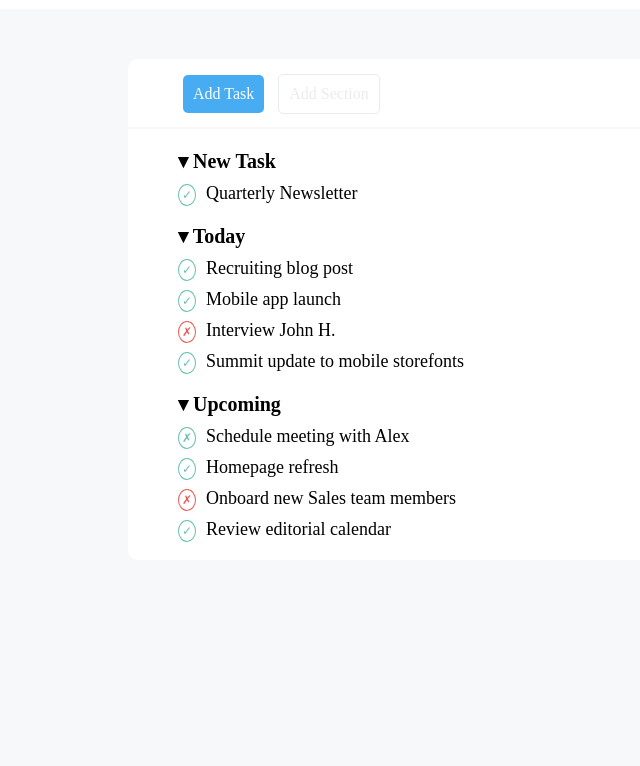
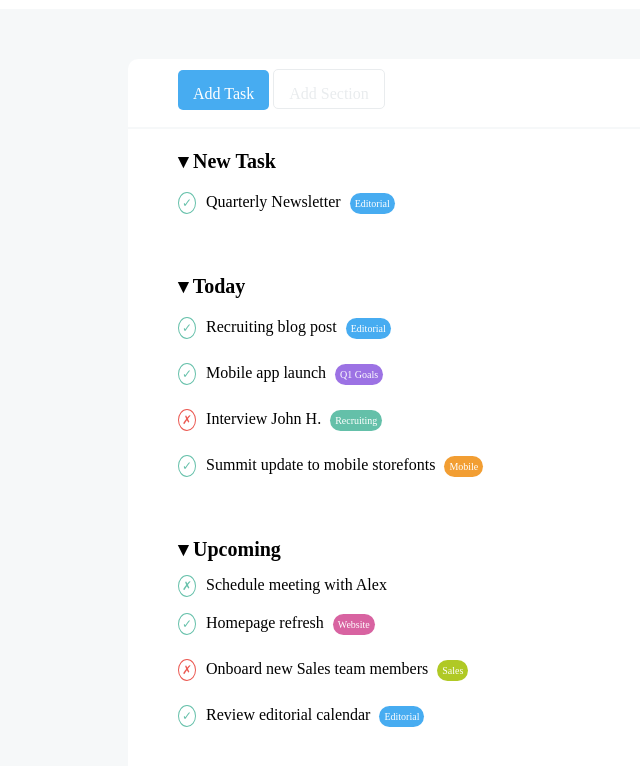
Before and after one commit to davidechon/html-css-toboolist, a plain HTML site: page index.html in a window 1280 px wide. Shown: the part 66-832 px from the top of the page, without its empty margins (0-640 px from the left). Before the commit the page ends 800 px from the top, so only its background shows below. Drawn offline with Linux system fonts and the light colour scheme.

Commit message:
aggiunte parti mancanti - etichette - + riorganizzato css + validato con errore (ma non so come sistemare)

```diff
--- a/css/style.css
+++ b/css/style.css
@@ -1,21 +1,3 @@
-/*
-Colori:
-sfondo body #f6f8f9
-sfondo header #ffffff
-button-grey #e9ecee
-button "blu" #47acf1
-button "viola" ##9c72e4
-button "verde/turchese" ##64c0a9
-button "arancio" ##f29e33
-button "fucsia" ##d863a1
-button "verde chiaro" ##b0c925
-BLACK DOWN-POINTING SMALL TRIANGLE &#9662;
-segno di spunta verde "check" &#10003; #67c1ab
-segno di spunta rosso "cross" &#10007; #eb5851
-
-
-*/
-
 /* Reset */
 * {
     margin: 0;
@@ -28,16 +10,27 @@ body{
     background-color: #f6f8f9;
 }
 
-.button-grey {
-    margin: 5px;
-    padding: 10px;
+/* Button */
+.button {
+    height: 40px;
+    padding: 15px;
+    text-align: center;
+    text-decoration: none;
     display: inline-block;
-    text-align: center;
-    border: 1px solid #e9ecee;
-    color: #e9ecee;
+    font-size: 16px;
     border-radius: 5px;
   }
 
+  .blue {
+      background-color: #47acf1;
+      color: white;
+    }
+.grey {
+    border: 1px solid #e9ecee;
+    color: #e9ecee;
+  }
+
+/* Check Uncheck */
 .check{
     border: 1px solid #67c1ab;
     border-radius: 50%;
@@ -55,6 +48,40 @@ body{
     font-size: 12px;
 }
 
+/* Categorie */
+.category{
+    margin: 5px;
+    padding: 5px;
+    display: inline-block;
+    font-size: 10px;
+    text-align: center;
+    border-radius: 15px;
+}
+
+.editorial{
+    background-color: #47acf1;
+    color: white;
+}
+.goals{
+    background-color: #9c72e4;
+    color: white;
+}
+.recruiting{
+    background-color: #64c0a9;
+    color: white;
+}
+.mobile{
+    background-color: #f29e33;
+    color: white;
+}
+.website{
+    background-color: #d863a1;
+    color: white;
+}
+.sales{
+    background-color: #b0c925;
+    color: white;
+}
 
 /* Header */
 header{
@@ -87,38 +114,18 @@ header{
    height: 70px;
    padding: 10px 50px;
 }
-button {
-    height: 40px;
-    border: none;
-    color: white;
-    padding: 15px 32px;
-    text-align: center;
-    text-decoration: none;
-    display: inline-block;
-    font-size: 16px;
-  }
 
-  .button-blue {
-      margin: 5px;
-      padding: 10px;
-      display: inline-block;
-      text-align: center;
-      background-color: #47acf1;
-      color: white;
-      border-radius: 5px;
-    }
-
-
+/* Task */
 .task {
     margin-top: 20px;
     margin-left: 50px;
+    padding-bottom: 20px;
 }
 .title-task {
     font-size: 20px;
     font-weight: bold;
 }
 .task ul li{
-        font-size: 18px;
     list-style-type: none;
-        margin-top: 10px;
+    margin: 15px 0;
 }
--- a/index.html
+++ b/index.html
@@ -17,31 +17,31 @@
     <!-- Inizio main -->
     <main class="container">
         <div class="navbar">
-            <div class="button-blue">Add Task</div>
-            <div class="button-grey">Add Section</div>
+            <div class="button blue">Add Task</div>
+            <div class="button grey">Add Section</div>
         </div>
         <div class="task">
             <ul>
                 <span class="title-task">&#9662; New Task</span>
-                <li> <span class="bullet check">&check;</span>Quarterly Newsletter</li>
+                <li> <span class="bullet check">&check;</span>Quarterly Newsletter <span class="category editorial">Editorial</span></li>
             </ul>
         </div>
         <div class="task">
             <ul>
                 <span class="title-task">&#9662; Today</span>
-                <li> <span class="bullet check">&check;</span>Recruiting blog post</li>
-                <li> <span class="bullet check">&check;</span>Mobile app launch</li>
-                <li> <span class="bullet cross">&cross;</span>Interview John H.</li>
-                <li> <span class="bullet check">&check;</span>Summit update to mobile storefonts</li>
+                <li> <span class="bullet check">&check;</span>Recruiting blog post <span class="category editorial">Editorial</span></li>
+                <li> <span class="bullet check">&check;</span>Mobile app launch <span class="category goals">Q1 Goals</span></li>
+                <li> <span class="bullet cross">&cross;</span>Interview John H. <span class="category recruiting">Recruiting</span></li>
+                <li> <span class="bullet check">&check;</span>Summit update to mobile storefonts <span class="category mobile">Mobile</span></li>
             </ul>
         </div>
         <div class="task">
             <ul>
                 <span class="title-task">&#9662; Upcoming</span>
                 <li> <span class="bullet check">&cross;</span>Schedule meeting with Alex</li>
-                <li> <span class="bullet check">&check;</span>Homepage refresh</li>
-                <li> <span class="bullet cross">&cross;</span>Onboard new Sales team members</li>
-                <li> <span class="bullet check">&check;</span>Review editorial calendar</li>
+                <li> <span class="bullet check">&check;</span>Homepage refresh <span class="category website">Website</span></li>
+                <li> <span class="bullet cross">&cross;</span>Onboard new Sales team members <span class="category sales">Sales</span></li>
+                <li> <span class="bullet check">&check;</span>Review editorial calendar <span class="category editorial">Editorial</span></li>
             </ul>
         </div>
     </main>
```
Lines whose indentation alone changed are shown as unchanged.
